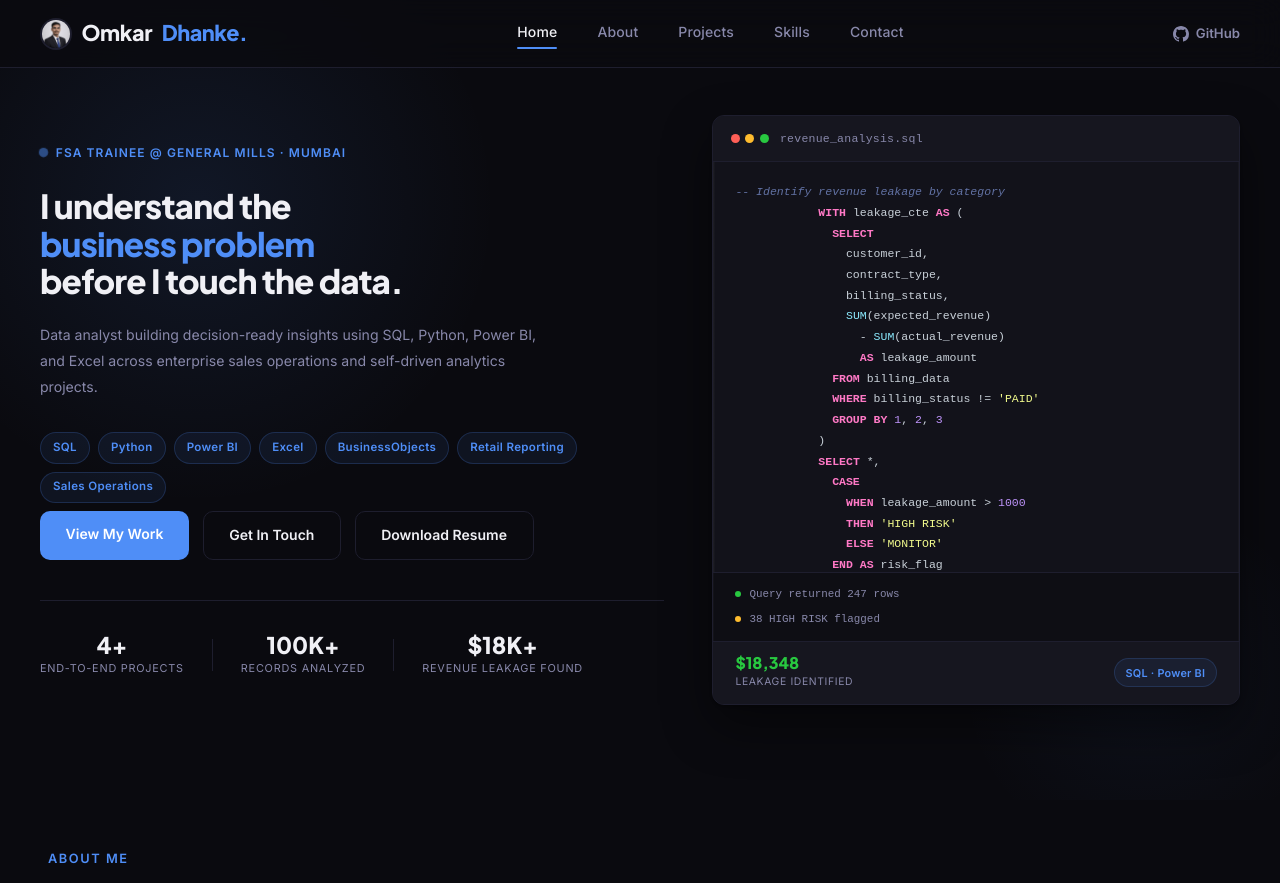
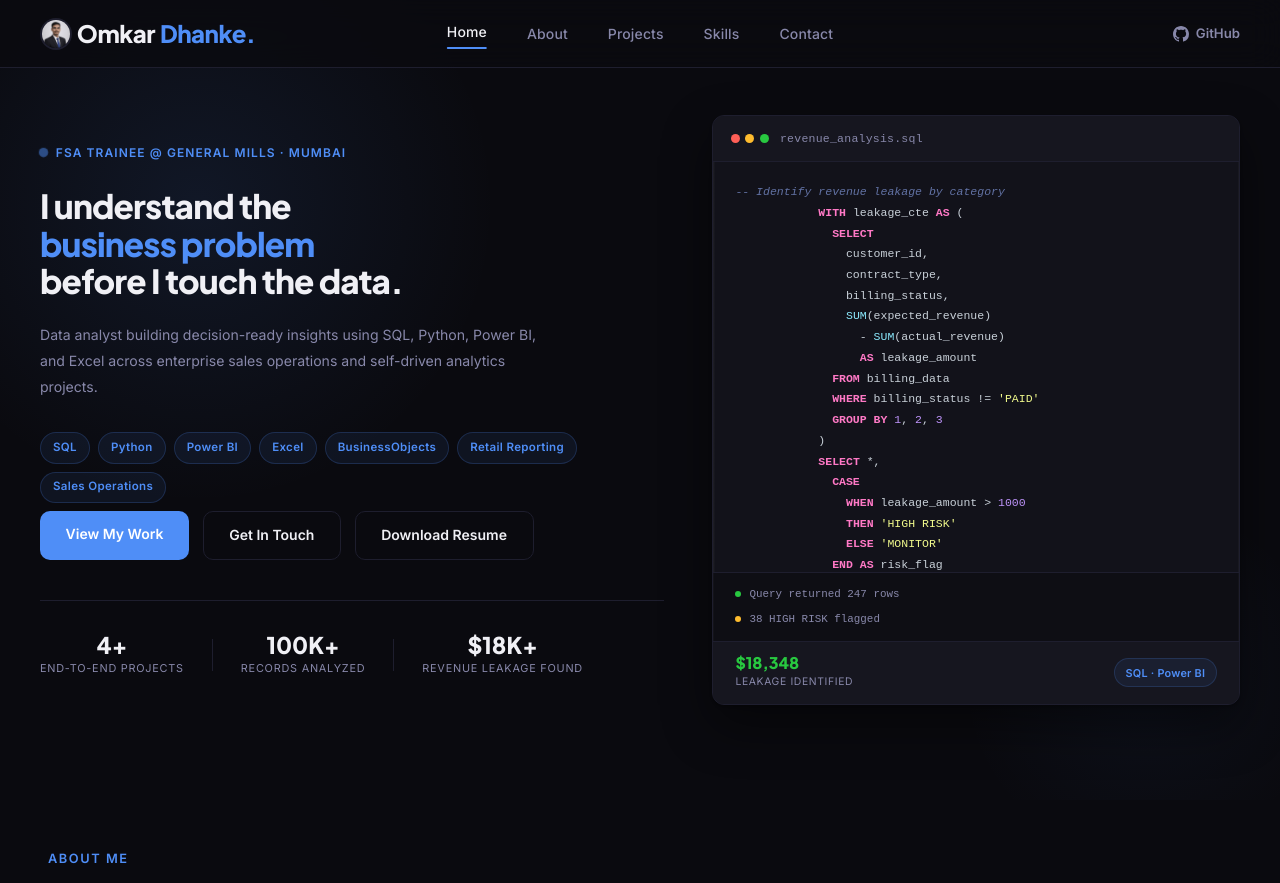
Before and after one commit to OmkarDhanke/OmkarDhanke.github.io, a plain HTML site: page index.html in a window 1280 px wide. Shown: the top 883 px of the page. Drawn offline with nearby package versions, Linux system fonts and the light colour scheme.

Commit message:
Refine navbar styles: adjust logo gap, update font size, and enhance link alignment

```diff
--- a/css/layout/navbar.css
+++ b/css/layout/navbar.css
@@ -17,6 +17,7 @@
 }
 
 .nav-container {
+  position: relative;
   max-width: var(--max-w);
   height: 100%;
   margin: 0 auto;
@@ -29,9 +30,9 @@
 .nav-logo {
   display: flex;
   align-items: center;
-  gap: 0.6rem;
+  gap: 0.3rem;
   font-family: var(--font-head);
-  font-size: 1.35rem;
+  font-size: 1.5rem;
   font-weight: 900;
   letter-spacing: -0.02em;
 }
@@ -48,7 +49,11 @@
 
 /* Links */
 .nav-links {
+  position: absolute;
+  left: 50%;
+  transform: translateX(-50%);
   display: flex;
+  align-items: center;
   gap: 2.5rem;
 }
 
@@ -59,6 +64,7 @@
   color: var(--text-muted);
   transition: color var(--transition-fast);
   letter-spacing: 0.01em;
+   padding: 0.25rem 0;
 }
 
 .nav-links a:hover { color: var(--text); }
```
